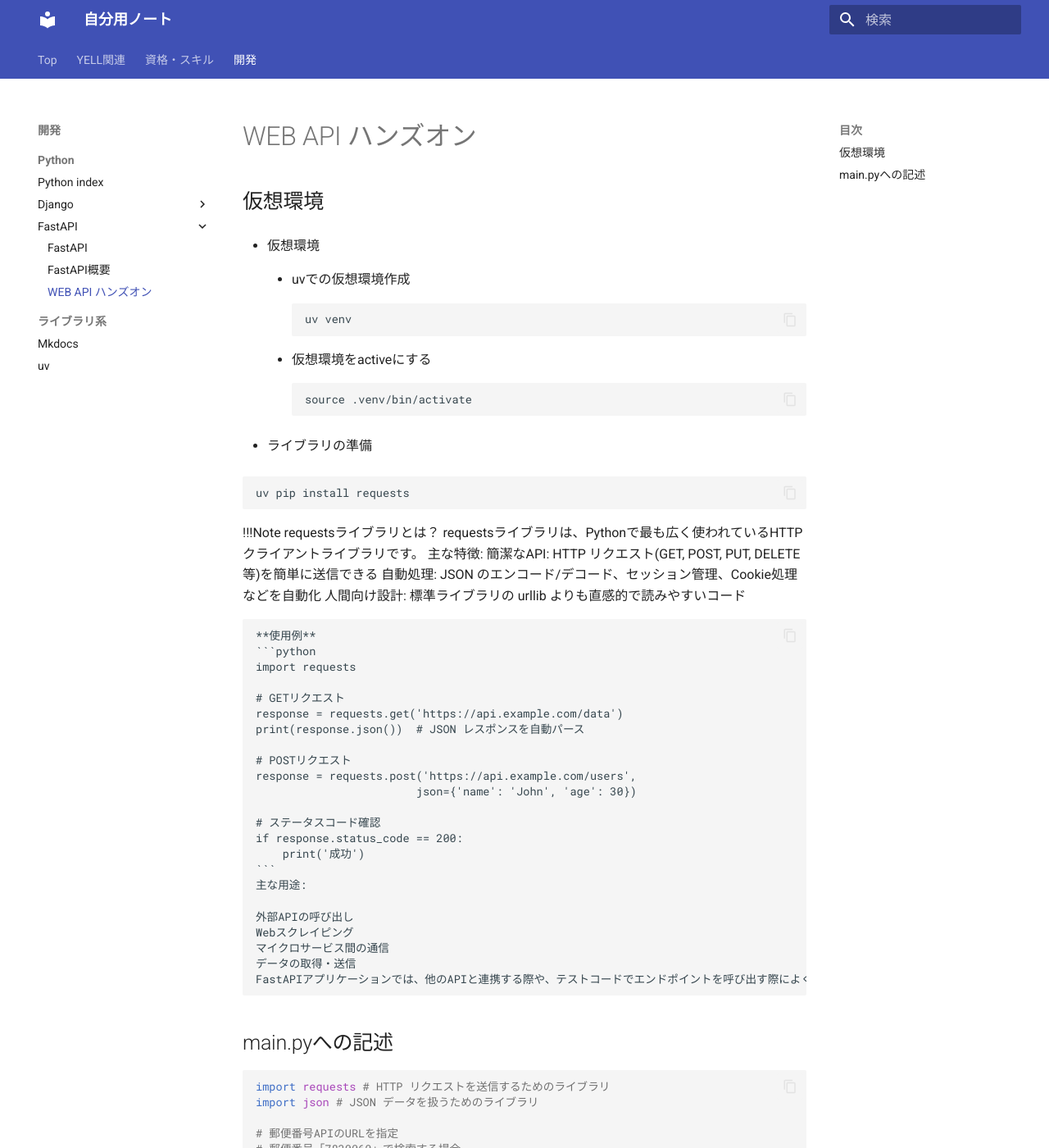
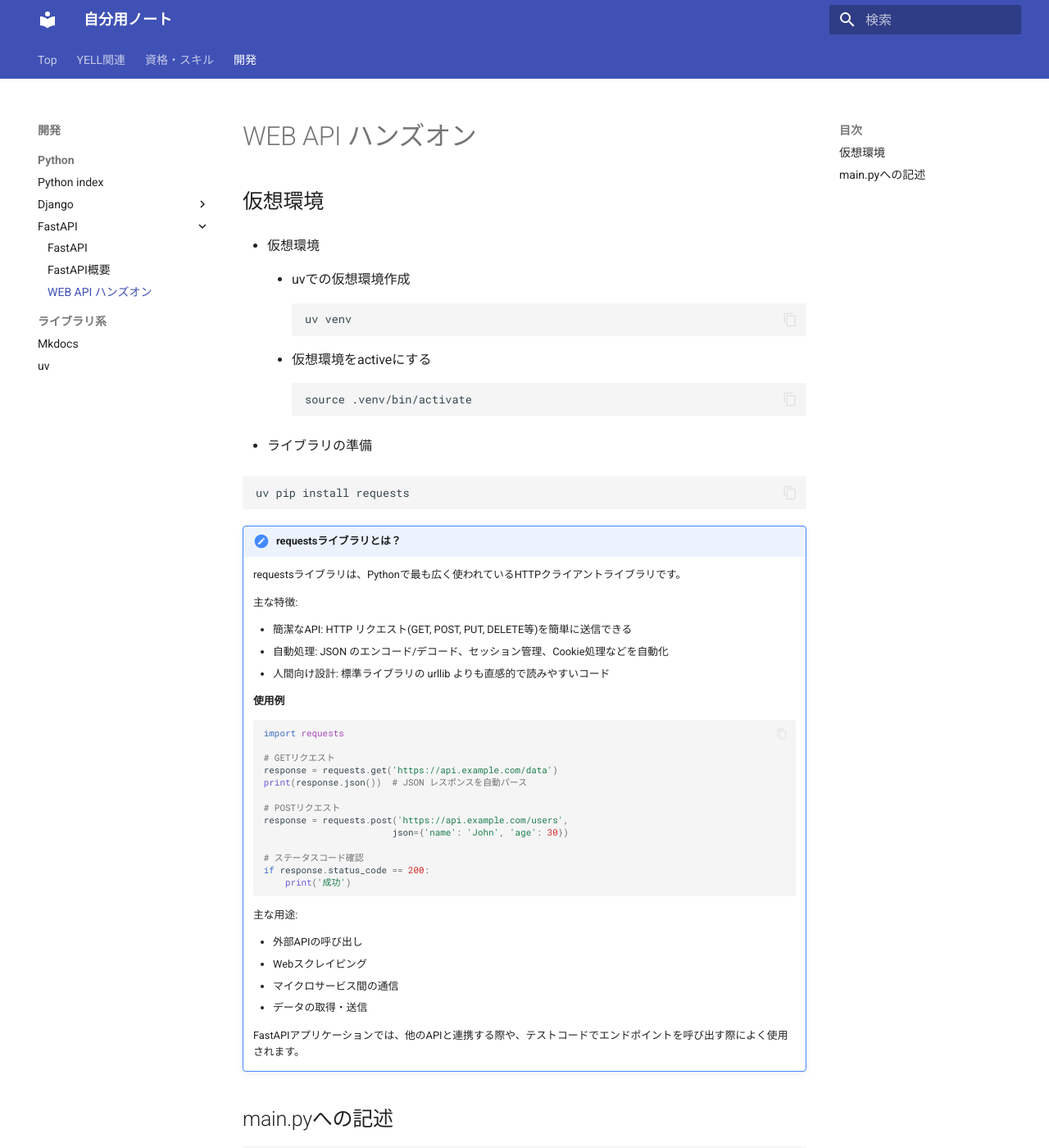
Before and after one commit to Michitaro28/Notes, an MkDocs documentation site: the page built from docs/開発/Python/FastAPI/WebAPI.md, in a window 1280 px wide and 1400 px high. Shown: the whole window at 82% size. Built offline with MkDocs 1.6.1 and Material for MkDocs 9.7.7, drawn with Linux system fonts in a browser that asks for light colours.

Commit message:
noteの修正

````diff
--- a/docs/開発/Python/FastAPI/WebAPI.md
+++ b/docs/開発/Python/FastAPI/WebAPI.md
@@ -19,14 +19,17 @@
 uv pip install requests
 ```
 
-!!!Note requestsライブラリとは？
+!!! note "requestsライブラリとは？"
     requestsライブラリは、Pythonで最も広く使われているHTTPクライアントライブラリです。
+
     主な特徴:
-    簡潔なAPI: HTTP リクエスト(GET, POST, PUT, DELETE等)を簡単に送信できる
-    自動処理: JSON のエンコード/デコード、セッション管理、Cookie処理などを自動化
-    人間向け設計: 標準ライブラリの urllib よりも直感的で読みやすいコード
+
+    - 簡潔なAPI: HTTP リクエスト(GET, POST, PUT, DELETE等)を簡単に送信できる
+    - 自動処理: JSON のエンコード/デコード、セッション管理、Cookie処理などを自動化
+    - 人間向け設計: 標準ライブラリの urllib よりも直感的で読みやすいコード
 
     **使用例**
+
     ```python
     import requests
 
@@ -42,12 +45,14 @@ uv pip install requests
     if response.status_code == 200:
         print('成功')
     ```
+
     主な用途:
 
-    外部APIの呼び出し
-    Webスクレイピング
-    マイクロサービス間の通信
-    データの取得・送信
+    - 外部APIの呼び出し
+    - Webスクレイピング
+    - マイクロサービス間の通信
+    - データの取得・送信
+
     FastAPIアプリケーションでは、他のAPIと連携する際や、テストコードでエンドポイントを呼び出す際によく使用されます。
 
 ## main.pyへの記述
````
